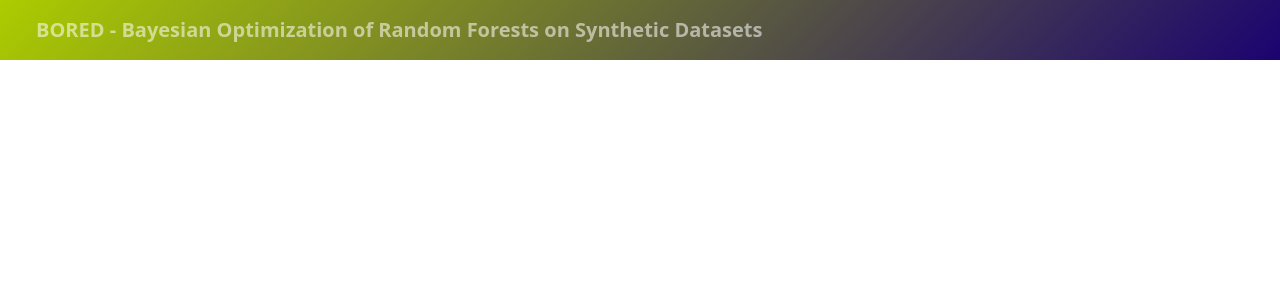
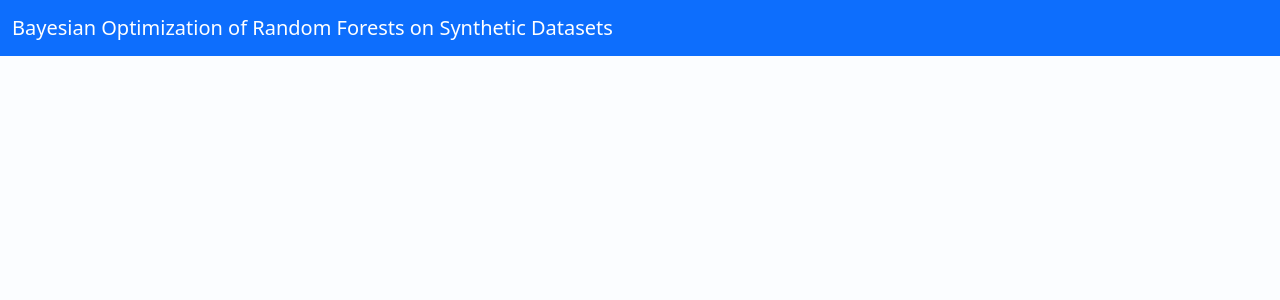
Before and after one commit to vskrin/simple-automl-app, a Flask app: template app/templates/layout.html in a window 1280 px wide. Shown: the top 300 px of the page. Run offline with Flask 2, Linux system fonts and the light colour scheme; the template is opened without the code that fills it, so the values that code supplies are empty.

Commit message:
updated html and css

```diff
--- a/app/static/custom style.css
+++ b/app/static/custom style.css
@@ -1,10 +1,10 @@
 :root {
-    --app-background: white;
-    --info-background: white;
-    --info-head: #ffd79b;
-    --info-highlight: #ff9900;
+    --app-background: rgba(245, 250, 255, 0.33);
+    --controls-background: rgba(255, 252, 252, 0.25);
+    --controls-highlight: orange;
+    --color-sep: blue;
     --color-dark: #1a1a1a;
-    /*#1a1a1a;*/
+    --color-light: white;
 }
 
 body {
@@ -12,126 +12,26 @@ body {
     background-color: var(--app-background);
 }
 
-
-/* titles on pages */
-
-h3 {
-    margin-left: 20px;
-    margin-right: 20px;
-    display: inline-block;
-}
-
-
 /* horizontal separators */
-
 hr {
-    background: linear-gradient(135deg, #adcc00, #1b0370);
+    background: var(--color-sep);
     height: 1px;
     opacity: 1;
 }
 
-hr.margined {
-    margin-left: 20px;
-    margin-right: 20px;
+/* buttons */
+.btn {
+    border-radius: .75em;
 }
 
-
-/* buttons */
-
-.btn {
+/* background of divs with controls for user */
+.controlsbox {
+    background-color: var(--controls-background);
+    color: var(--color-dark);
+    border: .1em dashed var(--controls-highlight);
     border-radius: 1em;
+    padding-top: 1em;
+    padding-bottom: 1em;
+    padding-left: 1em;
+    padding-right: 1em;
 }
-
-
-/* nav bar */
-
-.navbar-dark {
-    background-image: linear-gradient(135deg, #adcc00, #1b0370);
-    color: #1b0370;
-    font-weight: bold;
-    font-size: 20px;
-    height: 60px;
-}
-
-.navbar-dark:hover {
-    color: white;
-}
-
-
-/* background of divs with informatin for user */
-
-.infobox {
-    background-color: var(--info-background);
-    color: var(--color-dark);
-    border: .2em solid var(--info-highlight);
-    border-radius: 2em;
-    padding-top: .7em;
-    padding-bottom: .7em;
-    padding-left: .2em;
-    padding-right: .2em;
-    margin-left: 2em;
-    margin-right: 2em;
-}
-
-
-/* background of divs with informatin for user */
-
-.inputbox {
-    background-color: var(--input-background);
-    color: var(--color-dark);
-    border: .2em solid var(--input-highlight);
-    border-radius: 2em;
-    padding-top: .7em;
-    padding-bottom: .7em;
-    padding-left: .7em;
-    padding-right: .7em;
-    margin-left: 2em;
-    margin-right: 2em;
-}
-
-
-/* all tables*/
-
-.nicetable {
-    background-color: var(--info-background);
-    color: var(--color-dark);
-    border-color: var(--color-dark);
-}
-
-.nicetable thead th {
-    position: sticky;
-    top: 0;
-    background-color: var(--info-head);
-}
-
-
-/* dataset split calculator table on data input tab */
-
-.splittertable {
-    background-color: var(--input-background);
-    color: var(--color-dark);
-    border-color: var(--color-dark);
-}
-
-.splittertable thead th {
-    position: sticky;
-    top: 0;
-    background-color: var(--input-head);
-}
-
-
-/* overflow and height control for responsive tables*/
-
-.table-responsive {
-    overflow-y: auto;
-    max-height: 500px;
-}
-
-.table-responsive thead th {
-    position: sticky;
-    top: 0;
-}
-
-.col-select {
-    border-radius: 1em;
-}
--- a/app/static/data_preparation.js
+++ b/app/static/data_preparation.js
@@ -186,7 +186,7 @@ function showLoading(){
     while (info.firstChild) {
         info.removeChild(info.firstChild);
     }
-    let loading_txt=document.createTextNode("Building model. This may take up to 30sec depending on the parameters.");
+    let loading_txt=document.createTextNode("Building model. This may take up to 45sec depending on the number of features and dataset size.");
     info.appendChild(loading_txt);
     // update figures
     let fig = document.getElementById("data_fig");
--- a/app/templates/home.html
+++ b/app/templates/home.html
@@ -118,6 +118,7 @@
     <hr>
     <div class="row">
         <div class="column col-lg-4">
+            <div class="controlsbox">
                 <H4>Prepare data
                     <button class="btn btn-sm" data-bs-toggle="modal" data-bs-target="#dataInfoModal">
                         <i data-feather="info"></i>
@@ -137,6 +138,7 @@
                     <input id="train_ratio" name="train_ratio" type="range" class="form-range" value="{{data_params['train_ratio']}}" min="0" max="100" step="5" oninput="updateParams(this)">
                     <br>
                 </form>
+            </div>
         </div>
         <div class="column col-lg-8">
             <H4>Selected dataset</H4>
@@ -163,6 +165,7 @@
     <hr>
     <div class="row">
         <div class="column col-lg-4">
+            <div class="controlsbox">
                 <H4>Build Random Forest model
                     <button class="btn btn-sm" data-bs-toggle="modal" data-bs-target="#modelingInfoModal">
                         <i data-feather="info"></i>
@@ -190,6 +193,7 @@
                     <br>
                 </form>
                 <button class="btn btn-primary" onclick="submitParams()">Build</button>
+            </div>
         </div>
         <div class="column col-lg-8">
             <H4>Model details &nbsp; <div id="spinner" class="text-primary"></div></H4>
--- a/app/templates/layout.html
+++ b/app/templates/layout.html
@@ -20,19 +20,11 @@
 <body>
 
     <!-- navbar -->
-    <nav class="navbar navbar-expand-lg navbar-dark ">
+    <nav class="navbar navbar-dark bg-primary">
         <div class="container-fluid">
-            <a class="navbar-brand" href="#"></a>
-            <button class="navbar-toggler" type="button" data-bs-toggle="collapse" data-bs-target="#navbar-content">
-                <span class="navbar-toggler-icon"></span>
-            </button>
-            <div class="collapse navbar-collapse" id="navbar-content">
-                <div class="navbar-nav">
-                    <a href="{{url_for('home')}}" {% if url_for(request.endpoint)==url_for( 'home') %} class="nav-link active" {% else %} class="nav-link" {% endif %}> BORED - Bayesian Optimization of Random Forests on Synthetic Datasets
-                    </a>
-                </div>
-            </div>
+            <a class="navbar-brand" href="#">Bayesian Optimization of Random Forests on Synthetic Datasets</a>
         </div>
+
     </nav>
 
     <!-- flash messages appear here -->
--- /dev/null
+++ b/requirements.txt
@@ -0,0 +1,5 @@
+Flask==1.1.2
+numpy==1.20.1
+plotly==4.14.3
+scikit-learn==0.24.1
+scikit-optimize==0.8.1
```
Lines whose indentation alone changed are shown as unchanged.
